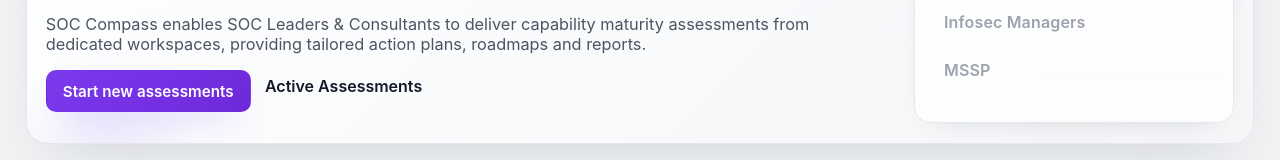
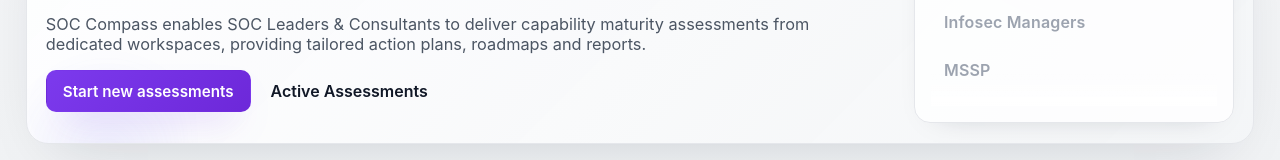
Before and after one commit to mikecybersec/SOC-Compass, a React (Vite) app in the folder soc-improvement-app/: page / in a window 1280 px wide. Shown: the part 225-385 px from the top of the page. Built offline with nearby package versions, Linux system fonts and the light colour scheme.

Commit message:
Adjust hero link styling

```diff
--- a/soc-improvement-app/src/index.css
+++ b/soc-improvement-app/src/index.css
@@ -897,6 +897,7 @@
   gap: 0.65rem;
   flex-wrap: wrap;
   margin: 0.9rem 0 0.5rem;
+  align-items: center;
 }
 
 .hero-link-button {
@@ -904,15 +905,20 @@
   border: none;
   color: var(--primary);
   font-weight: 600;
-  padding: 0.35rem 0.25rem;
+  padding: 0.35rem 0.6rem;
   cursor: pointer;
   text-decoration: none;
+  border-radius: 999px;
+  transition: background-color 150ms ease, text-decoration-color 150ms ease;
+  display: inline-flex;
+  align-items: center;
 }
 
 .hero-link-button:hover,
 .hero-link-button:focus-visible {
   text-decoration: underline;
   outline: none;
+  background: var(--bg-subtle);
 }
 
 .glass-hero {
```
